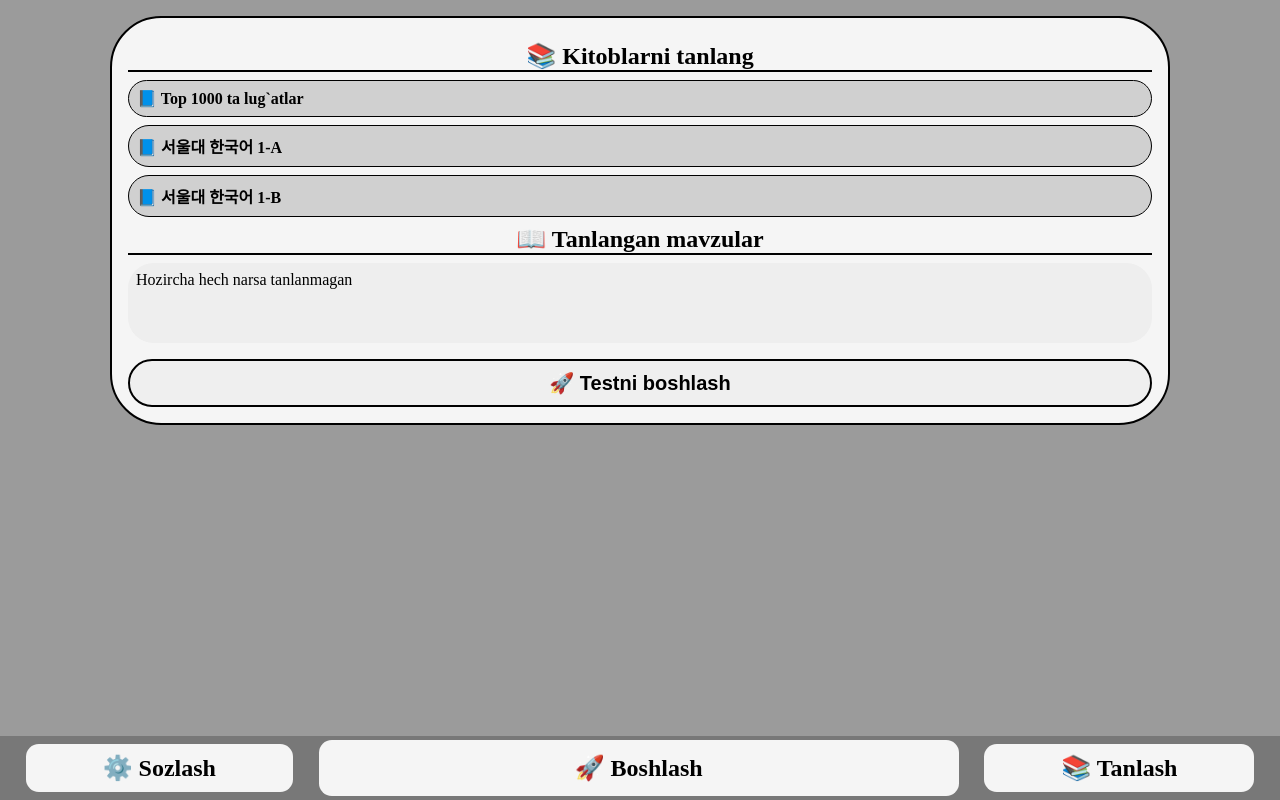
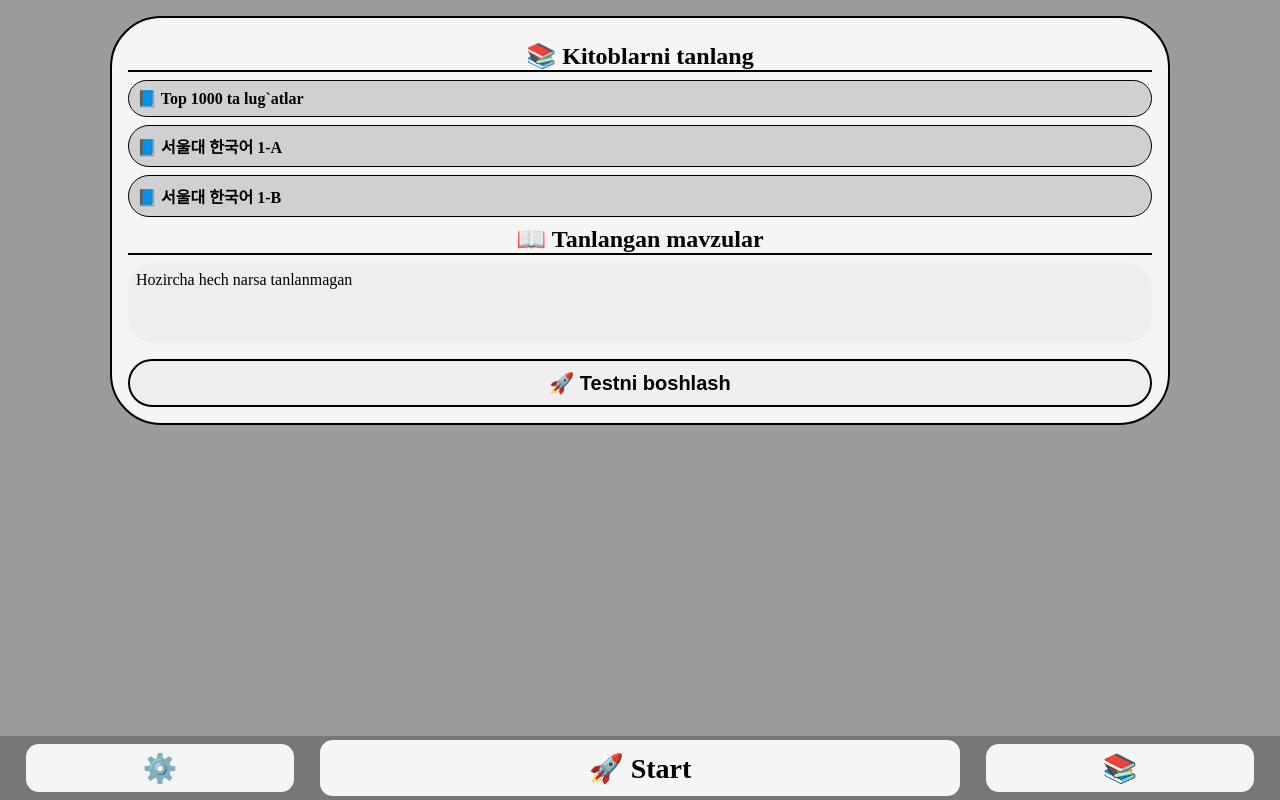
Before and after one commit to akrouser/kr_voc_tmebot_1, a plain HTML site: page index.html in a window 1280 px wide. Drawn offline with Linux system fonts and the light colour scheme.

Commit message:
Add files via upload

```diff
--- a/index.html
+++ b/index.html
@@ -144,9 +144,9 @@
 
         </div>
         <div id="bottom">
-            <div onclick="Menu(1);" id="btm_left">⚙️ Sozlash</div>
-            <div onclick="Menu(2);" id="btm_center">🚀 Boshlash</div>
-            <div onclick="Menu(3);" id="btm_right">📚 Tanlash</div>
+            <div onclick="Menu(1);" id="btm_left">⚙️ </div>
+            <div onclick="Menu(2);" id="btm_center">🚀 Start</div>
+            <div onclick="Menu(3);" id="btm_right">📚 </div>
         </div>
     </div>
     <script src="voc_data.js"></script>
--- a/style.css
+++ b/style.css
@@ -319,7 +319,7 @@ body {
         justify-content: center;
         align-items: center;
         border-radius: calc(1vw);
-        font-size: 24px;
+        font-size: 28px;
         font-weight: bold;
     }
 
```
